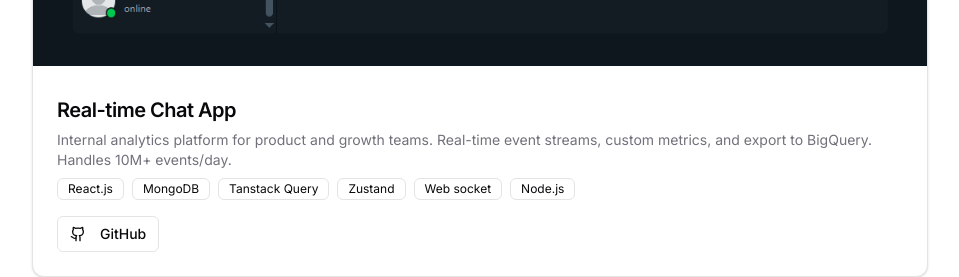
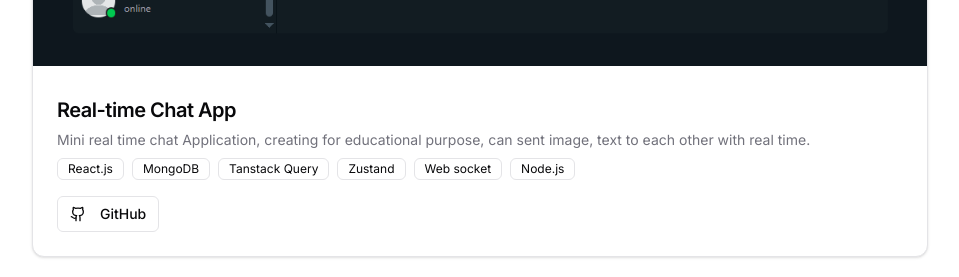
Before and after one commit to Kzt224/Developer-portfolio, a React (Vite) app: page / in a window 1280 px wide. Shown: the part 2680-2957 px from the top of the page, without its empty margins (160-1119 px from the left). Built offline with nearby package versions, Linux system fonts and the light colour scheme.

Commit message:
edit_chat_app_description

```diff
--- a/src/data/projects.js
+++ b/src/data/projects.js
@@ -16,7 +16,7 @@ export const projects = [
     id: "2",
     title: "Real-time Chat App",
     description:
-      "Internal analytics platform for product and growth teams. Real-time event streams, custom metrics, and export to BigQuery. Handles 10M+ events/day.",
+      "Mini real time chat Application, creating for educational purpose, can sent image, text to each other with real time.",
     image: pj_two,
     tech: ["React.js", "MongoDB", "Tanstack Query", "Zustand", "Web socket", "Node.js"],
     github: "https://github.com/Kzt224/chat_app.git",
```
